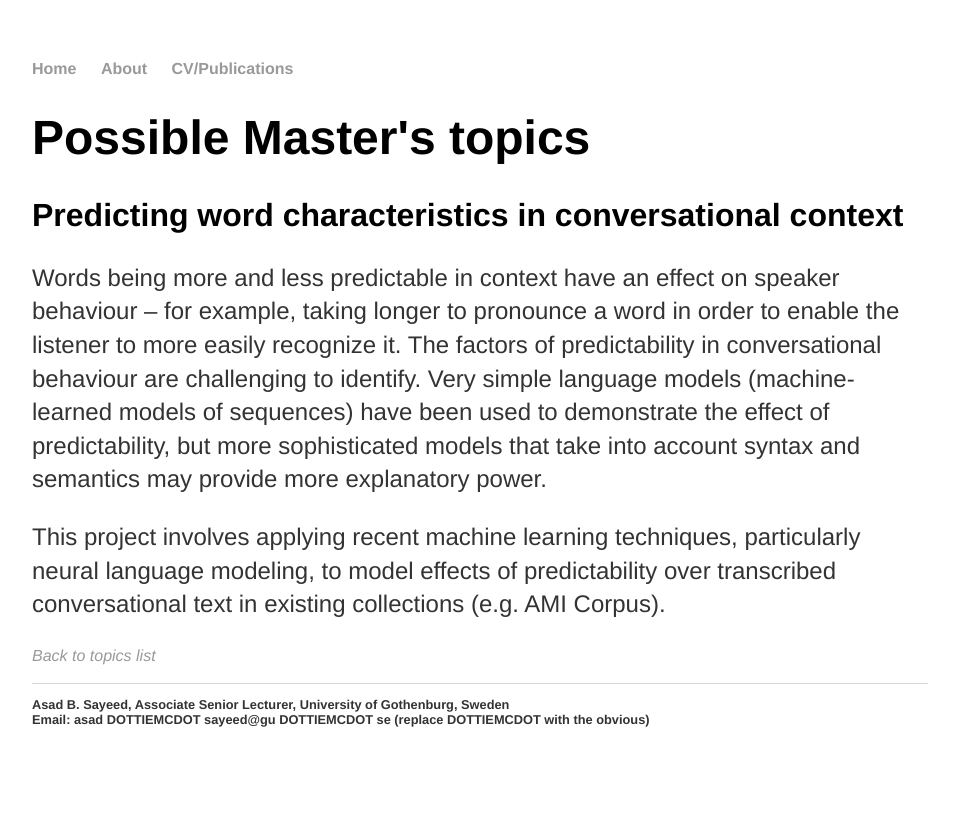
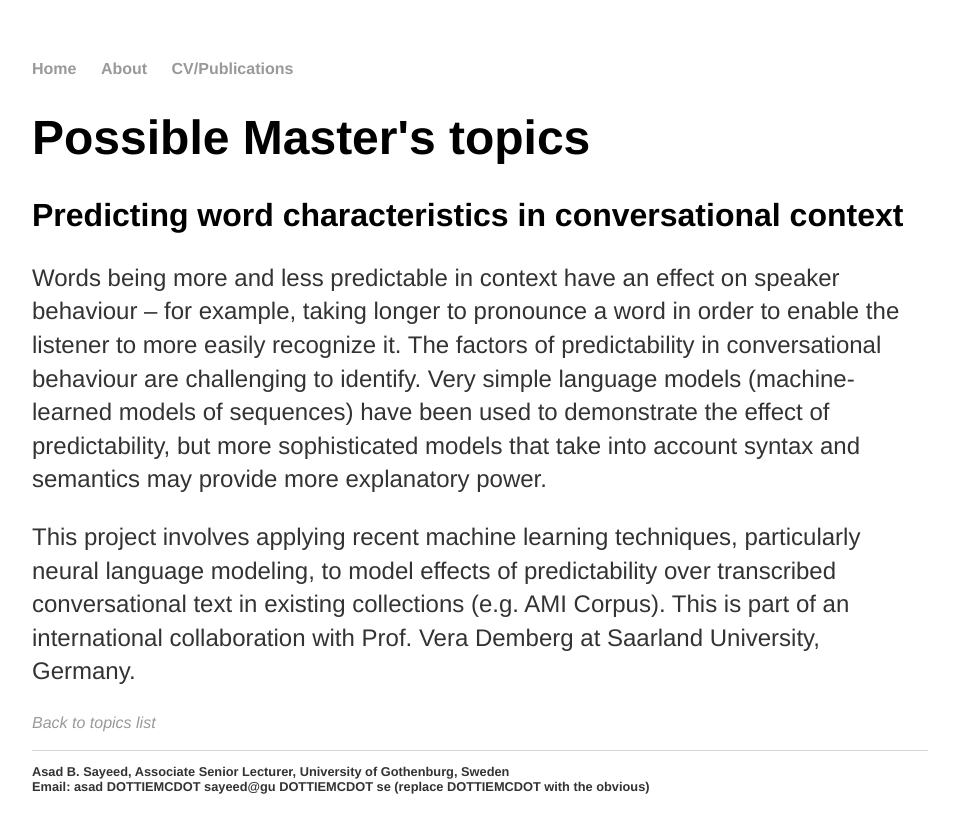
Before and after one commit to asayeed/asayeed.github.io, a Jekyll site: the page built from _mastersprojects/2_predictword.md, in a window 1280 px wide. Shown: the top 833 px of the page, without its empty margins (160-1119 px from the left). Built offline with Jekyll 4.4.1, drawn with Linux system fonts in a browser that asks for light colours.

Commit message:
Update 2_predictword.md

```diff
--- a/_mastersprojects/2_predictword.md
+++ b/_mastersprojects/2_predictword.md
@@ -14,4 +14,5 @@ semantics may provide more explanatory power.
 This project involves applying recent machine learning techniques,
 particularly neural language modeling, to model effects of
 predictability over transcribed conversational text in existing
-collections (e.g. AMI Corpus).
+collections (e.g. AMI Corpus). This is part of an international collaboration
+with Prof. Vera Demberg at Saarland University, Germany.
```
